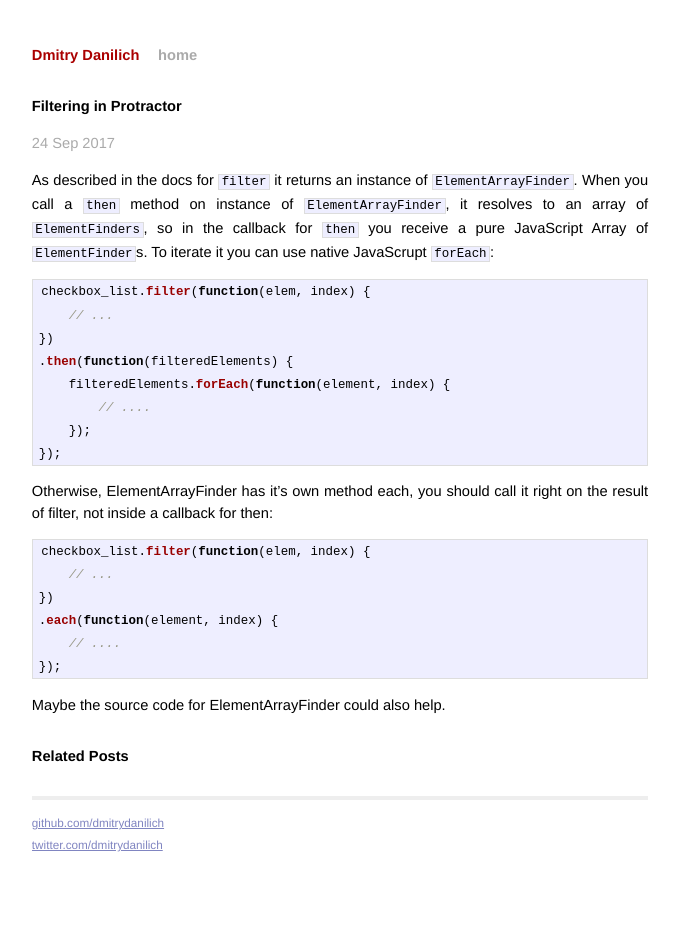
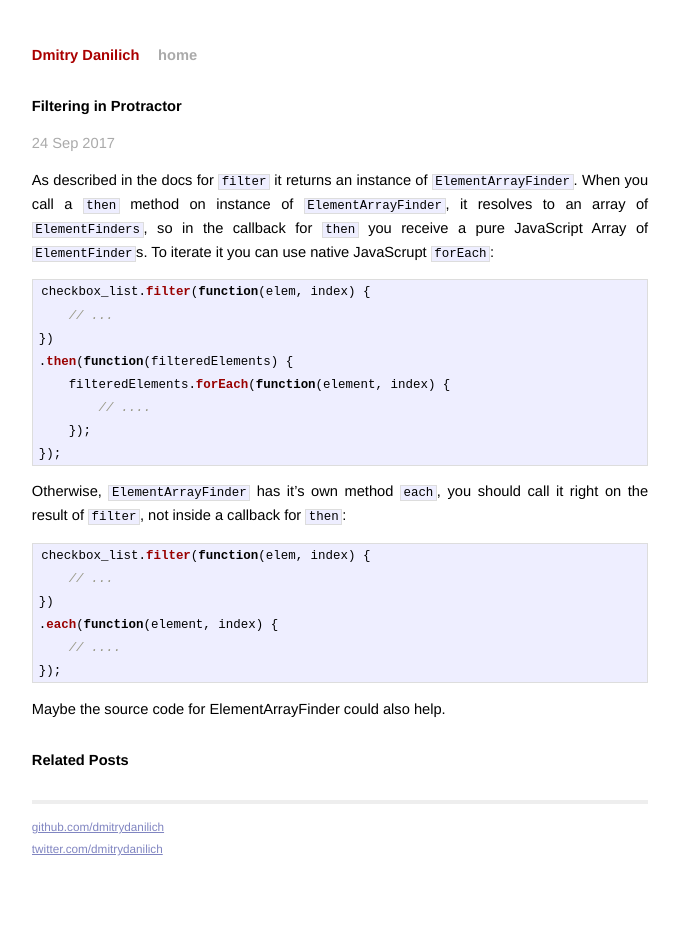
Before and after one commit to mojombo/mojombo.github.io, a Jekyll site: the page built from _posts/2017-09-24-protractor-filtering.md, in a window 1280 px wide. Shown: the whole page, without its empty margins (300-980 px from the left). Built offline with Jekyll 4.4.1, drawn with Linux system fonts in a browser that asks for light colours.

Commit message:
add emphasis to keywords

````diff
--- a/_posts/2017-09-24-protractor-filtering.md
+++ b/_posts/2017-09-24-protractor-filtering.md
@@ -24,8 +24,8 @@ checkbox_list.filter(function(elem, index) {
 });
 ```
 
-Otherwise, ElementArrayFinder has it's own method each, you should call it right on the result of filter,
-not inside a callback for then:
+Otherwise, `ElementArrayFinder` has it's own method `each`, you should call it right on the result of `filter`,
+not inside a callback for `then`:
 
 ``` javascript
 checkbox_list.filter(function(elem, index) {
````
